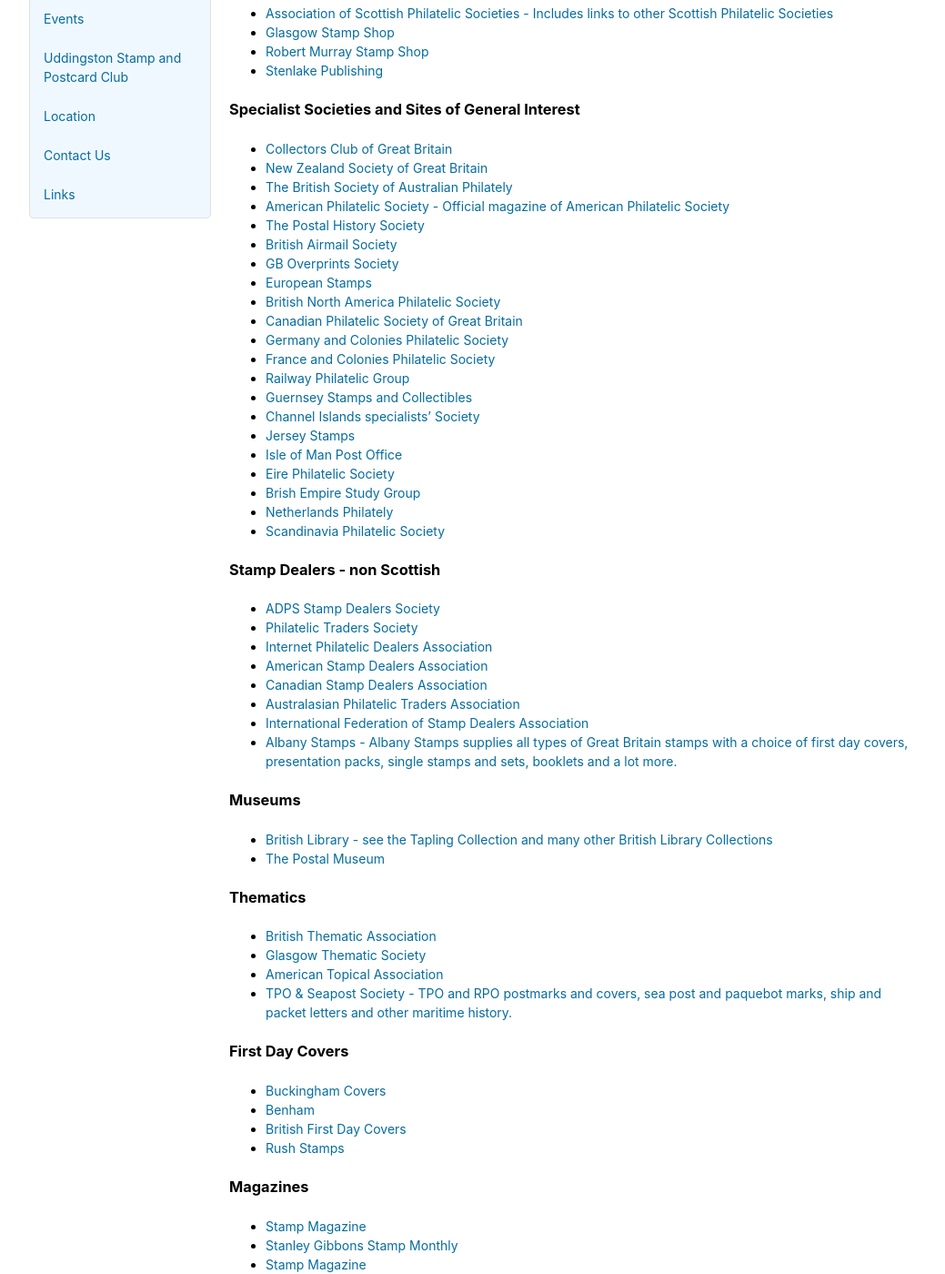
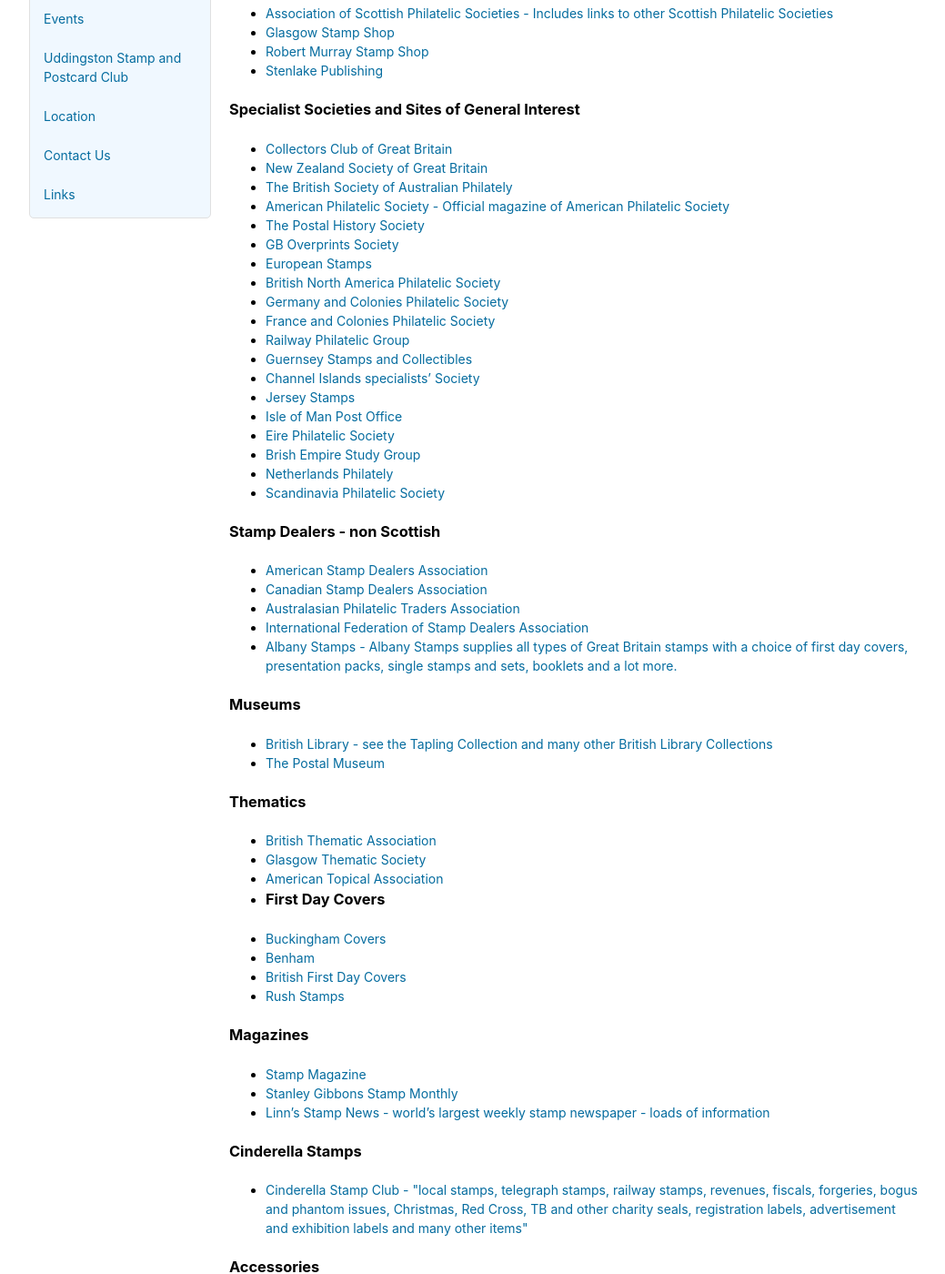
Before and after one commit to astalker/caledonian-stamps, a Jekyll site: the page built from links.md, in a window 1280 px wide and 1400 px high, scrolled down 480 px. Shown: the whole window at 91% size, without its empty margins (118-1157 px from the left). Built offline with Jekyll 4.4.1, drawn with Linux system fonts in a browser that asks for light colours; our own code applies the rules of GitHub Pages for plain Markdown files; some of the changed text lies outside the part shown.

Commit message:
Deleted unsafe sites or defuct sites

```diff
--- a/links.md
+++ b/links.md
@@ -24,11 +24,9 @@ Listed below are a wide range of internet links to other philatelic Societies an
 - [The British Society of Australian Philately](https://www.bsap.org.uk/)
 - [American Philatelic Society - Official magazine of American Philatelic Society](https://www.stamps.org)
 - [The Postal History Society](https://www.postalhistory.org.uk/)
-- [British Airmail Society](https://www.britishairmailsociety.co.uk)
 - [GB Overprints Society](https://www.gbos.org.uk/)
 - [European Stamps](https://www.europeanstamps.net/)
 - [British North America Philatelic Society](https://www.bnaps.org/)
-- [Canadian Philatelic Society of Great Britain](https://www.canadianpsgb.org.uk)
 - [Germany and Colonies Philatelic Society](https://www.germanphilately.org)
 - [France and Colonies Philatelic Society](https://www.fcps.org.uk)
 - [Railway Philatelic Group](https://www.railwayphilatelicgroup.co.uk)
@@ -43,9 +41,6 @@ Listed below are a wide range of internet links to other philatelic Societies an
 
 ### Stamp Dealers - non Scottish
 
-- [ADPS Stamp Dealers Society](https://www.adpsstampdealers.uk/)
-- [Philatelic Traders Society](https://www.thephilatelictraderssociety.co.uk)
-- [Internet Philatelic Dealers Association](https://www.ipdastamps.org/)
 - [American Stamp Dealers Association](https://www.americanstampdealer.com)
 - [Canadian Stamp Dealers Association](https://www.csdaonline.com/)
 - [Australasian Philatelic Traders Association](https://www.apta.com.au/)
@@ -62,8 +57,7 @@ Listed below are a wide range of internet links to other philatelic Societies an
 - [British Thematic Association](https://www.britishthematic.org.uk/)
 - [Glasgow Thematic Society](https://www.glasgowthematicsociety.org.uk)
 - [American Topical Association](https://www.americantopicalassn.org/)
-- [TPO &amp; Seapost Society - TPO and RPO postmarks and covers, sea post and paquebot marks, ship and packet letters and other maritime history.](https://www.tpo-seapost.org.uk/)
-
+-
 ### First Day Covers
 
 - [Buckingham Covers](https://www.buckinghamcovers.com)
@@ -75,8 +69,6 @@ Listed below are a wide range of internet links to other philatelic Societies an
 
 - [Stamp Magazine](https://www.stampmagazine.co.uk/)
 - [Stanley Gibbons Stamp Monthly](https://www.gibbonsstampmonthly.com/)
-- [Stamp Magazine](https://stampmagazine.co.uk)
-- [Stamp and Coin Mart Magazine](https://warnersgroup.co.uk/collecting/stamp-and-coin-mart-magazine/)
 - [Linn's Stamp News - world's largest weekly stamp newspaper - loads of information](https://www.linns.com/)
 
 ### Cinderella Stamps
@@ -88,7 +80,6 @@ Listed below are a wide range of internet links to other philatelic Societies an
 - [Stanley Gibbons](https://www.stanleygibbons.com/)
 - [Showgard Accessories](https://www.showgard.com/)
 - [Lighthouse Accessories](https://www.leuchtturm.com/)
-- [Prinz Publications and Accessories](https://www.prinzuk.co.uk/)
 - [Dauwalders of Surrey](https://www.dauwalders.co.uk)
 
 ### Albums
```
